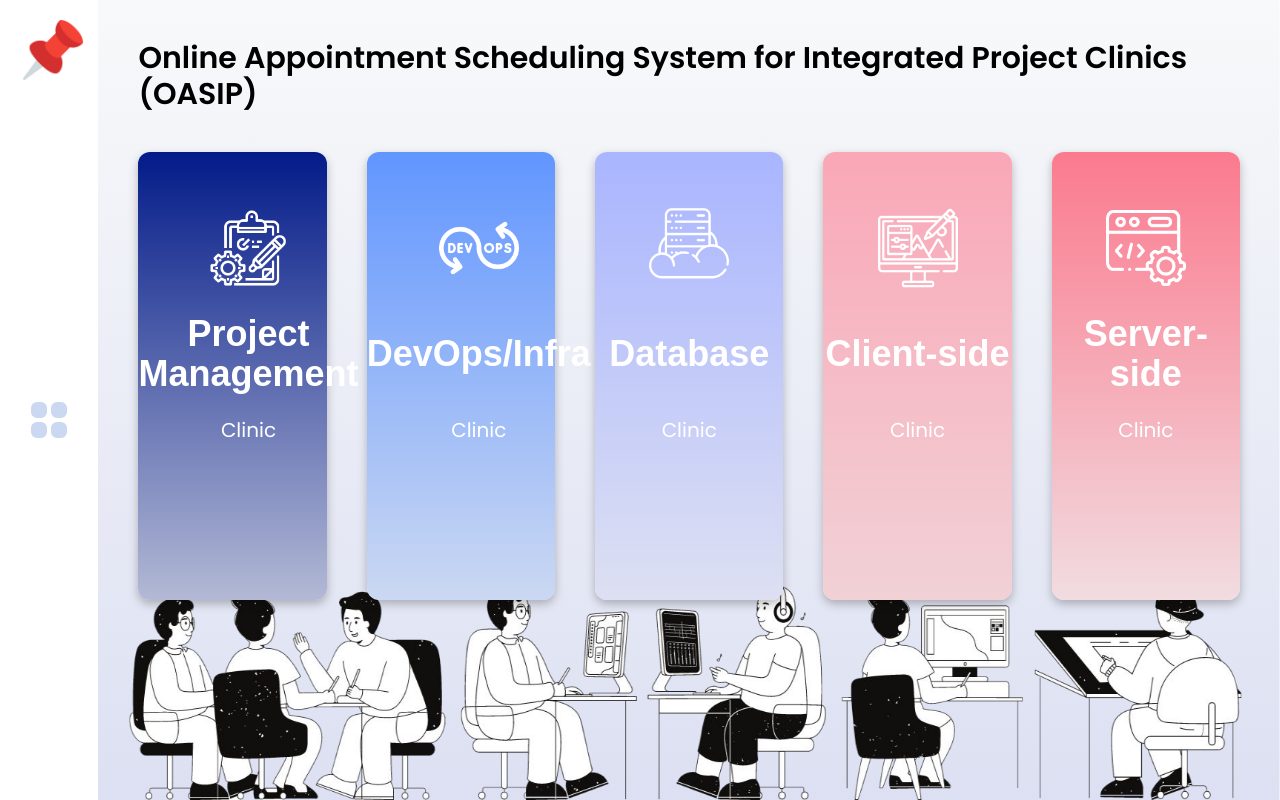
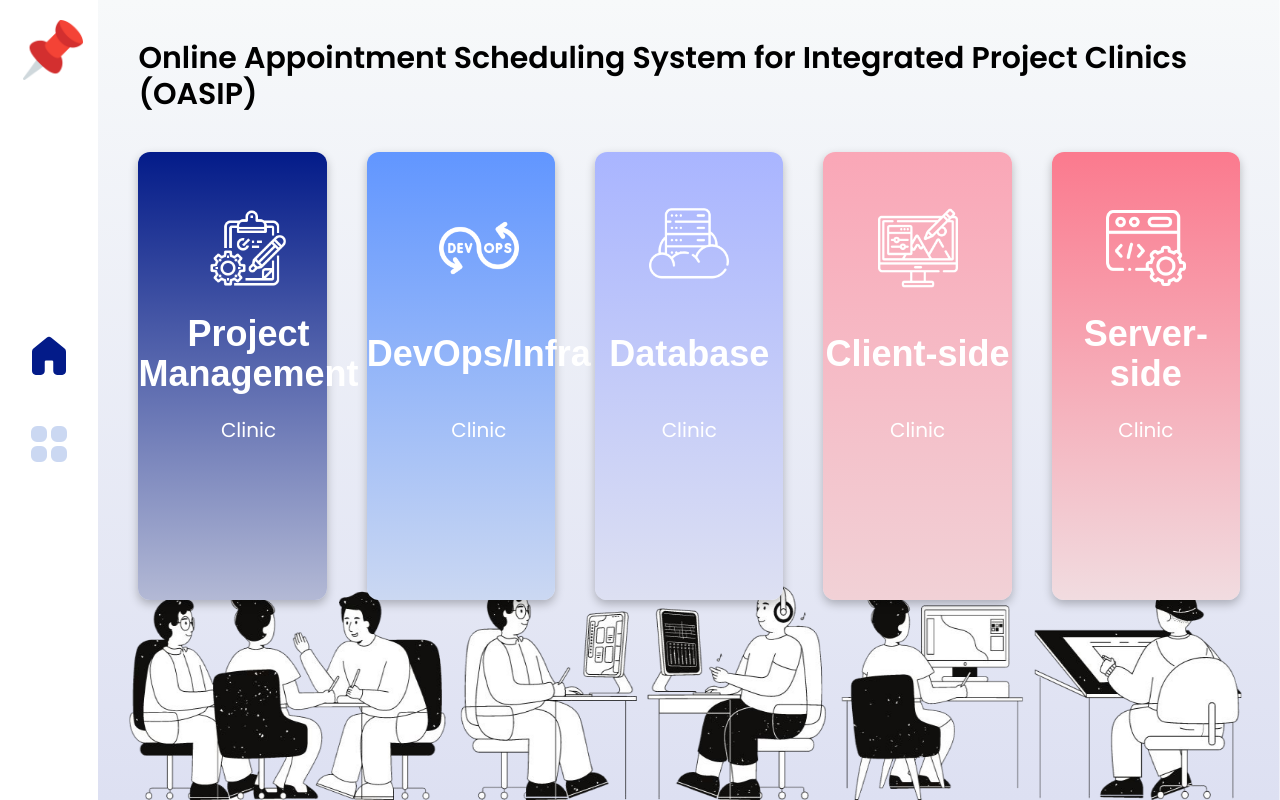
Before and after one commit to chayakorn/OASIP-US1, a Vue app in the folder frontend/: page / in a window 1280 px wide. Built offline with nearby package versions, Linux system fonts and the light colour scheme; a web font is replaced by a local one.

Commit message:
[update] home

```diff
--- a/frontend/index.html
+++ b/frontend/index.html
@@ -1,13 +1,16 @@
 <!DOCTYPE html>
 <html lang="en">
+
 <head>
   <meta charset="UTF-8" />
-    <link rel="icon" href="/favicon.ico" />
+  <link rel="icon" href="./src/assets/images/pin.png" />
   <meta name="viewport" content="width=device-width, initial-scale=1.0" />
-    <title>Vite App</title>
+  <title>OASIP US-1-T2P</title>
 </head>
+
 <body>
   <div id="app"></div>
   <script type="module" src="/src/main.js"></script>
 </body>
+
 </html>
--- a/frontend/src/App.vue
+++ b/frontend/src/App.vue
@@ -8,7 +8,7 @@
       </div>
       <div class="h-full grid place-content-center space-y-10">
         <!-- Home -->
-        <router-link v-show="false" :to="{ name: 'Home' }"
+        <router-link :to="{ name: 'Home' }"
           ><svg width="3em" height="3em" viewBox="0 0 48 48">
             <path
               fill="currentColor"
```
Lines whose indentation alone changed are shown as unchanged.
